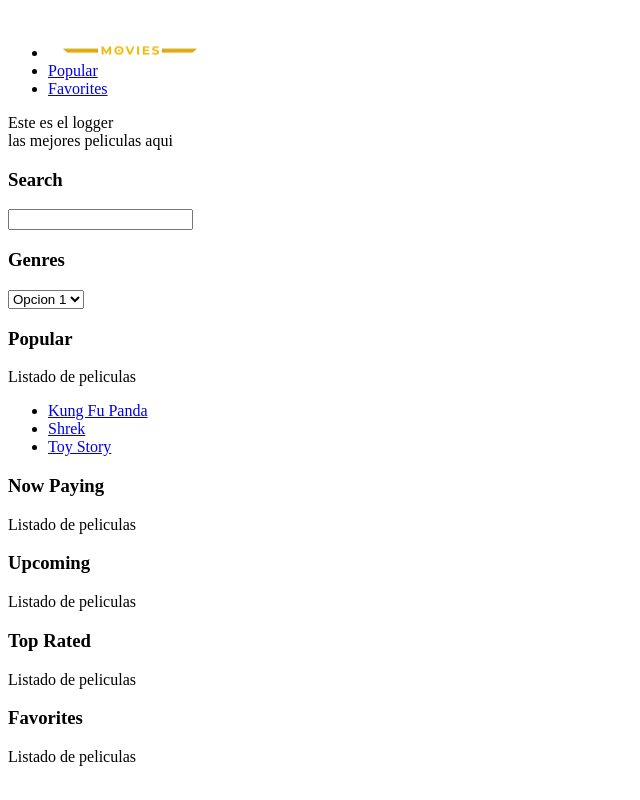
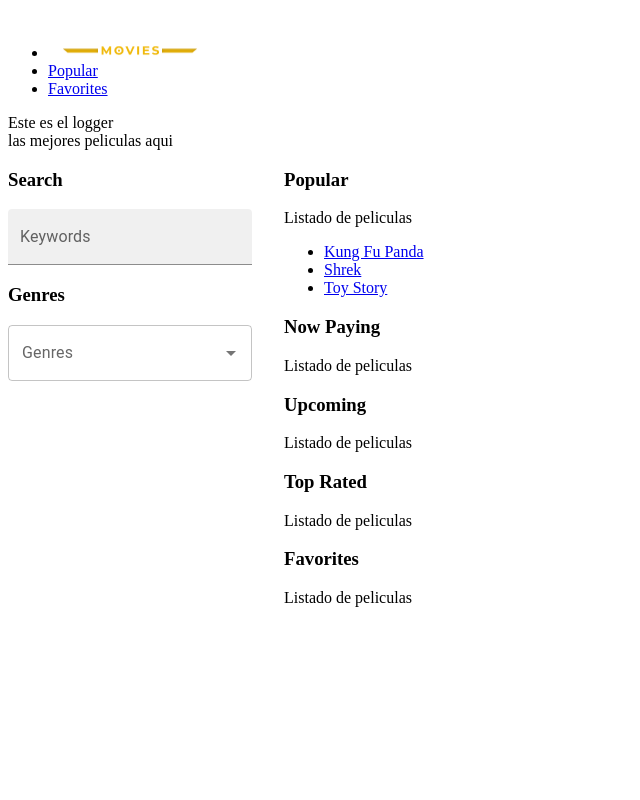
Before and after one commit to Reaven001/ProjectCinema, a Next.js app in the folder projectcinema/: page / in a window 1280 px wide. Shown: the whole page, without its empty margins (0-640 px from the left). Built offline with nearby package versions, Linux system fonts and the light colour scheme.

Commit message:
Material UI Installation

```diff
--- a/projectcinema/app/layout.tsx
+++ b/projectcinema/app/layout.tsx
@@ -1,11 +1,11 @@
 import type { Metadata } from "next";
-import localFont from "next/font/local";
+//import localFont from "next/font/local";
 import "./globals.css";
 
 //Components
 import NavbarDesk from "@/components/NavbarDesk";
 
-const geistSans = localFont({
+/*const geistSans = localFont({
   src: "./fonts/GeistVF.woff",
   variable: "--font-geist-sans",
   weight: "100 900",
@@ -14,10 +14,10 @@ const geistMono = localFont({
   src: "./fonts/GeistMonoVF.woff",
   variable: "--font-geist-mono",
   weight: "100 900",
-});
+});*/
 
 export const metadata: Metadata = {
-  title: "Create Next App",
+  title: "Project Cinema",
   description: "Generated by create next app",
 };
 
@@ -28,11 +28,9 @@ export default function RootLayout({
 }>) {
   return (
     <html lang="en">
-      <body className={`${geistSans.variable} ${geistMono.variable}`}>
+      <body>
         <NavbarDesk />
-        <main>
           {children}
-        </main>
       </body>
     </html>
   );
--- a/projectcinema/app/page.tsx
+++ b/projectcinema/app/page.tsx
@@ -1,4 +1,16 @@
+"use client"
+
 import Link from "next/link";
+import { useState } from "react";
+import { Box } from "@mui/material";
+import Grid from '@mui/material/Grid2';
+
+import InputLabel from '@mui/material/InputLabel';
+import MenuItem from '@mui/material/MenuItem';
+import FormControl from '@mui/material/FormControl';
+import Select, { SelectChangeEvent } from '@mui/material/Select';
+import TextField from '@mui/material/TextField';
+import Autocomplete from '@mui/material/Autocomplete';
 
 const movies = [
   { title: 'Kung Fu Panda', slug: 'kungfupanda' },
@@ -6,30 +18,41 @@ const movies = [
   { title: 'Toy Story', slug: 'toystory' },
 ];
 
+const options = [
+  { label: 'Action', id: 1 },
+  { label: 'Fiction', id: 2 },
+];
+
 export default function Home() {
   return (
-    <div>
-      <div>
+    <Box>
+      <Box>
         <section>
           las mejores peliculas aqui
         </section>
-      </div>
-      <div>
+      </Box>
+      <Box>
+        <Grid container  spacing={4}>
+          <Box>
             <div>
               <h3>Search</h3>
-          <input type="text" />
+              <TextField
+                id="search-movie"
+                label="Keywords"
+                variant="filled"
+              />
             </div>
             <div>
               <h3>Genres</h3>
-          <select name="gener" id="select-gener">
-            <option value="op1">Opcion 1</option>
-            <option value="op1">Opcion 2</option>
-            <option value="op1">Opcion 3</option>
-          </select>
+              <Autocomplete
+                disablePortal
+                options={options}
+                renderInput={(params) => <TextField {...params} label="Genres" />}
+              />
             </div>
-      </div>
-      <div>
-        <section>
+          </Box>
+          <Box>
+            <Box component="section">
               <h3>Popular</h3>
               <p>Listado de peliculas</p>
               <ul>
@@ -41,24 +64,26 @@ export default function Home() {
                   </li>
                 ))}
               </ul>
-        </section>
-        <section>
+            </Box>
+            <Box component="section">
               <h3>Now Paying</h3>
               <p>Listado de peliculas</p>
-        </section>
-        <section>
+            </Box>
+            <Box component="section">
               <h3>Upcoming</h3>
               <p>Listado de peliculas</p>
-        </section>
-        <section>
+            </Box>
+            <Box component="section">
               <h3>Top Rated</h3>
               <p>Listado de peliculas</p>
-        </section>
-        <section>
+            </Box>
+            <Box component="section">
               <h3>Favorites</h3>
               <p>Listado de peliculas</p>
-        </section>
-      </div>
-    </div>
+            </Box>
+          </Box>
+        </Grid>
+      </Box>
+    </Box>
   );
 }
```
Also changed, not shown: projectcinema/package.json (+7 -4 lines), 1 other file (tests, documents, lock files or other folders). Lines whose indentation alone changed are shown as unchanged.
